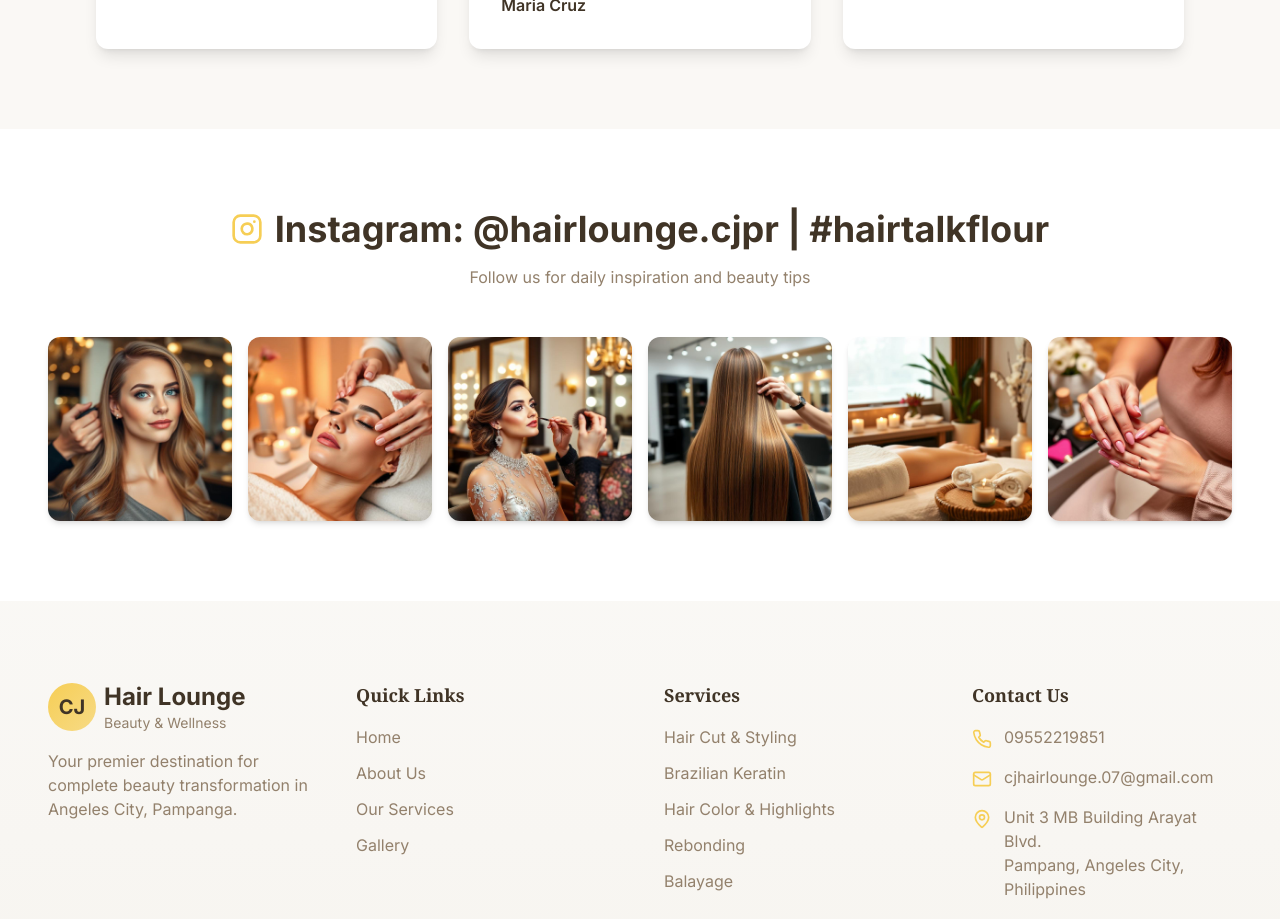
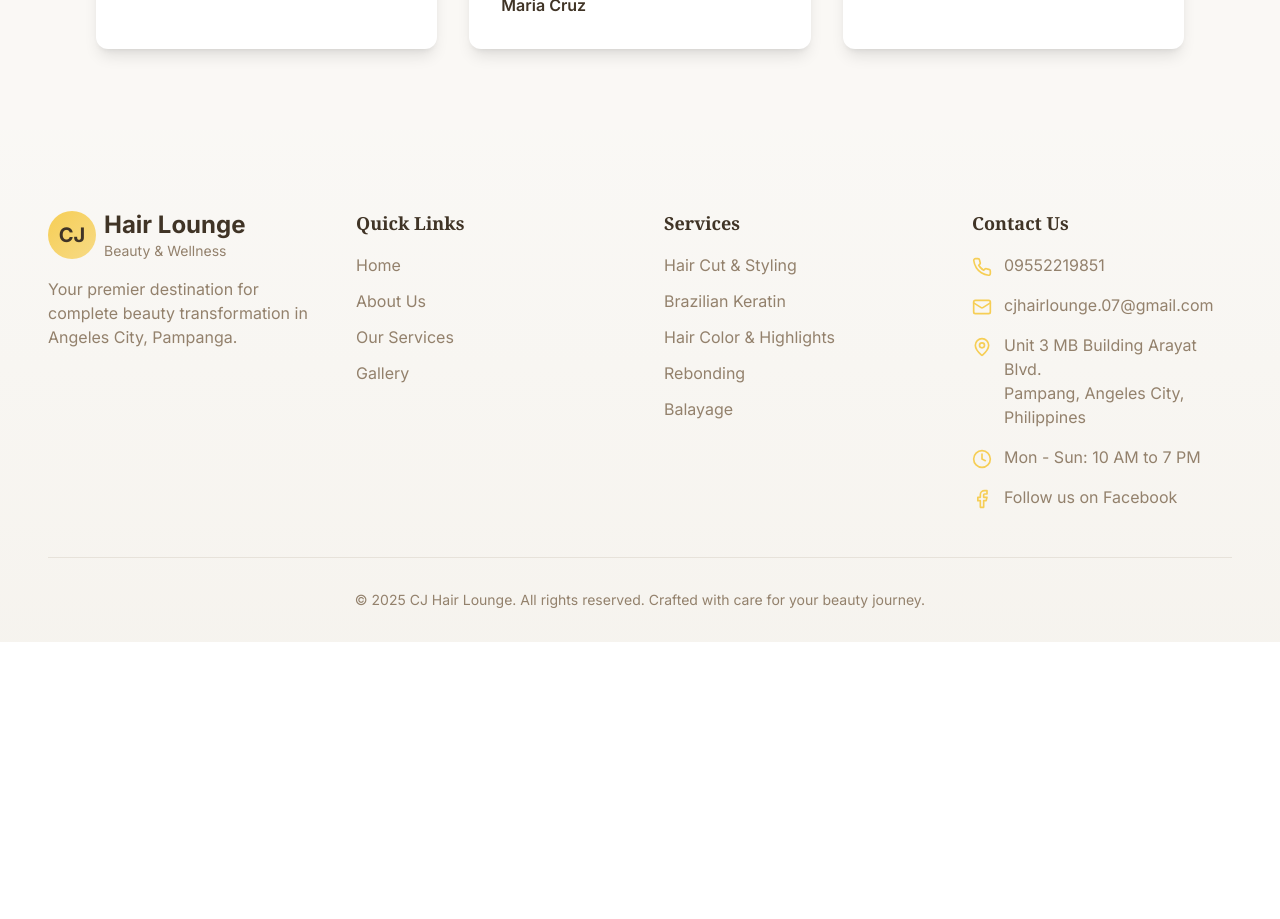
Before and after one commit to TorioTrades/cjhair-transform-hub-04690-56070, a React (Vite) app: page / in a window 1280 px wide. Shown: the part 5320-6239 px from the top of the page. After the commit the page ends 5962 px from the top, so only its background shows below. Built offline with nearby package versions, Linux system fonts and the light colour scheme; the HTML template or start-up script is replaced by a standard one.

Commit message:
Remove Instagram section

```diff
--- a/src/pages/Index.tsx
+++ b/src/pages/Index.tsx
@@ -5,7 +5,6 @@ import Services from "@/components/Services";
 import WhyChooseUs from "@/components/WhyChooseUs";
 import Promotions from "@/components/Promotions";
 import Testimonials from "@/components/Testimonials";
-import SocialFeed from "@/components/SocialFeed";
 import Footer from "@/components/Footer";
 
 const Index = () => {
@@ -19,7 +18,6 @@ const Index = () => {
         <WhyChooseUs />
         <Promotions />
         <Testimonials />
-        <SocialFeed />
       </main>
       <Footer />
     </div>
```
